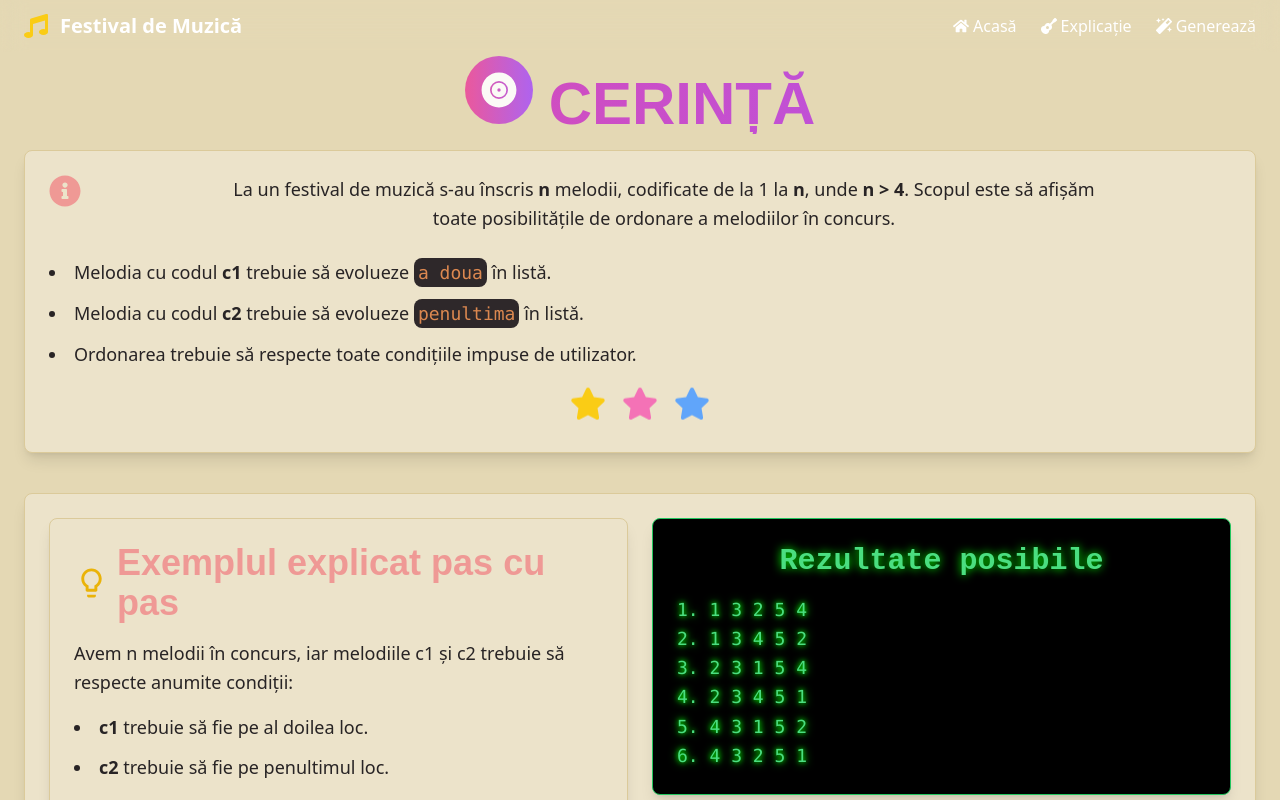
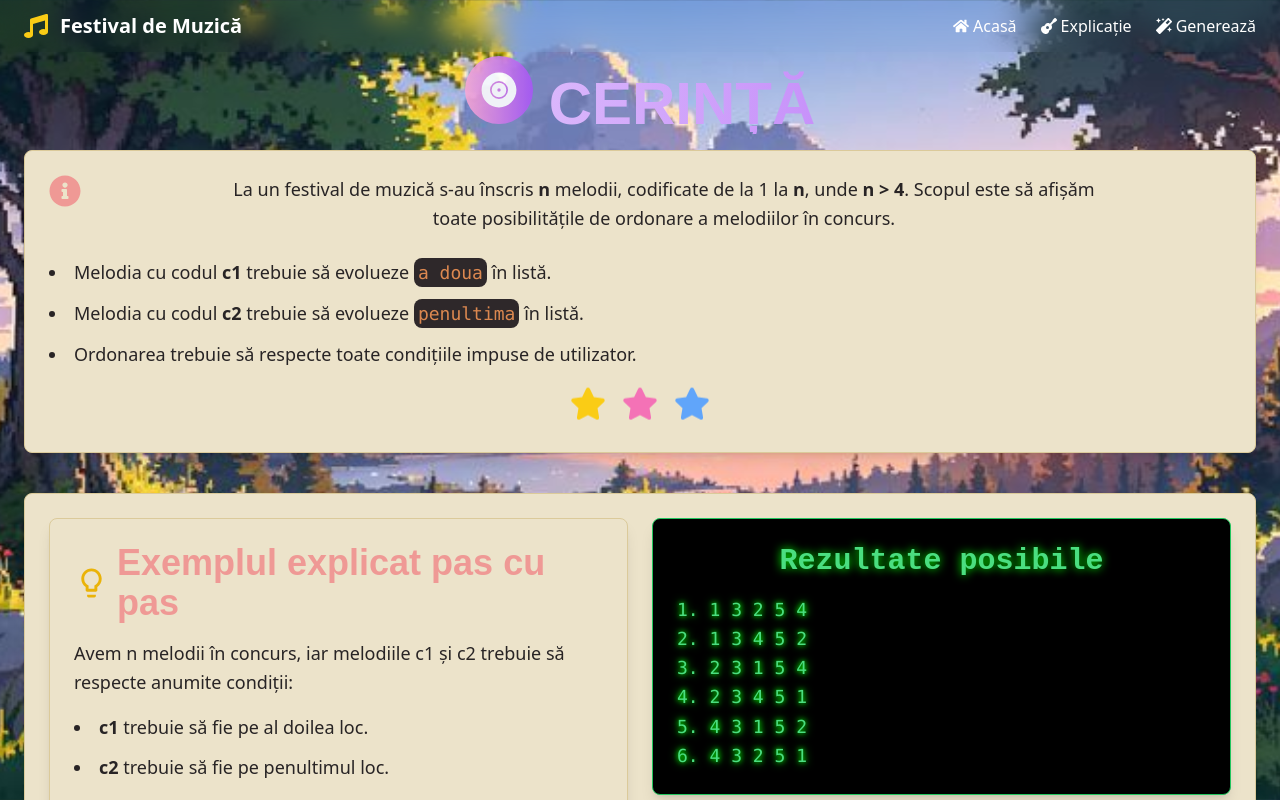
Before and after one commit to adriyyy/Festivalul-de-muzica, a React (Vite) app in the folder frontend/: page /algoritm-explicat in a window 1280 px wide. Shown: the top 800 px of the page. Built offline with nearby package versions, Linux system fonts and the light colour scheme; what tailwindcss-animated would draw is missing.

Commit message:
Little adjustments

```diff
--- a/frontend/src/components/Introducere.jsx
+++ b/frontend/src/components/Introducere.jsx
@@ -4,12 +4,12 @@ const Introducere = () => {
   return (
     <div className="text-center mb-10">
       <h1
-        className="text-6xl mt-8 font-bold text-transparent bg-clip-text bg-gradient-to-r from-pink-500 to-purple-500"
+        className="text-6xl mt-8 font-bold text-transparent bg-clip-text bg-gradient-to-r from-white to-purple-500"
         style={{ fontFamily: "'Press Start 2P', sans-serif" }}
       >
         <div className="inline-block relative mr-4">
           {" "}
-          <div className="p-4 rounded-full bg-gradient-to-r from-pink-500 to-purple-500 animate-pulse">
+          <div className="p-4 rounded-full bg-gradient-to-r from-pink-300 to-purple-500 animate-pulse">
             <FaRecordVinyl className="text-white text-4xl" />
           </div>
           <div className="absolute inset-0 rounded-full border border-transparent animate-glow"></div>
--- a/frontend/src/pages/ExplicationPage.jsx
+++ b/frontend/src/pages/ExplicationPage.jsx
@@ -10,7 +10,7 @@ import Dezvaluire from "../components/Dezvaluire";
 
 const ExplicationPage = () => {
   return (
-    <div className="min-h-screen bg-base-200 p-6">
+    <div className="min-h-screen bg-base-200 p-6 bg-[url('/images/background2.png')] bg-cover bg-center bg-fixed bg-no-repeat">
       <Introducere />
       <Exemplu />
       <Backtracking />
```
Also changed, not shown: frontend/public/images/background2.png (added).
